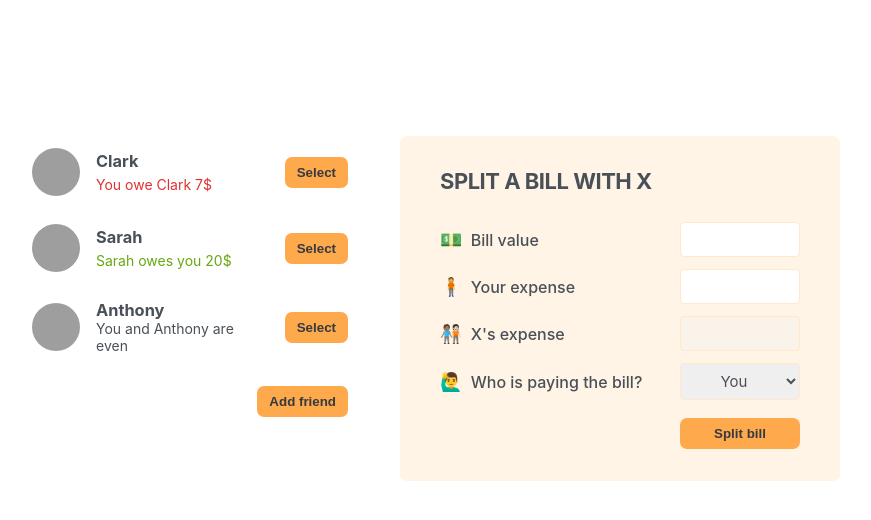
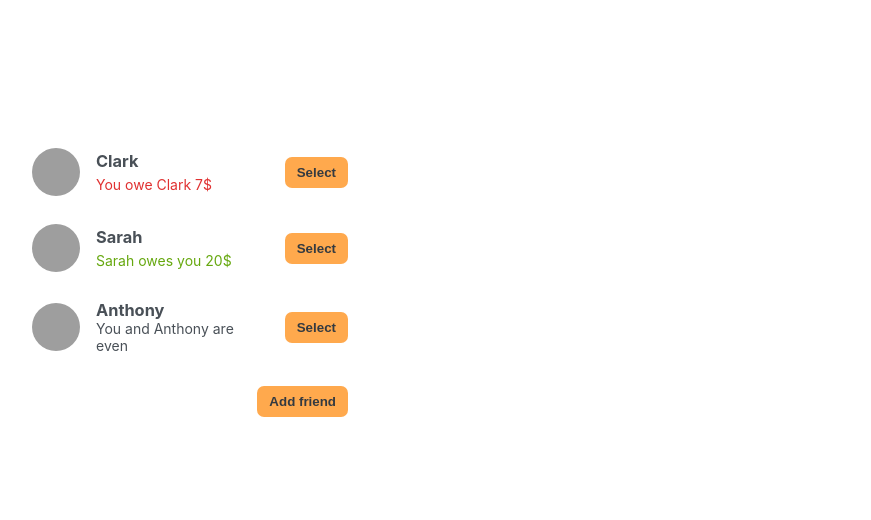
Before and after one commit to aswinss18/Split-Bill-App, a React (Create React App) app: page / in a window 1280 px wide. Shown: the top 520 px of the page, without its empty margins (210-1081 px from the left). Built offline with nearby package versions, Linux system fonts and the light colour scheme; grey boxes are pictures that could not be loaded.

Commit message:
Selecting the friend and showing the form functionality is created

```diff
--- a/src/App.jsx
+++ b/src/App.jsx
@@ -25,7 +25,7 @@
 export default function App() {
   const [friends, setFriends] = useState(initialFriends);
   const [showAddFriend, setShowAddFriend] = useState(false);
-
+  const [selectedFriend, setSelectedFriend] = useState(null);
   function handleShowAddFriend() {
     setShowAddFriend((show) => !show);
   }
@@ -33,16 +33,27 @@
     setFriends((friends) => [...friends, friend]);
     setShowAddFriend(false);
   }
+  function handleSelection(friend) {
+    // setSelectedFriend(friend);
+
+    setSelectedFriend((cur) => (cur?.id === friend.id ? null : friend));
+    setShowAddFriend(false);
+  }
+
   return (
     <div className="app">
       <div className="sidebar">
-        <FriendsList friends={friends} />
+        <FriendsList
+          friends={friends}
+          selectedFriend={selectedFriend}
+          onSelection={handleSelection}
+        />
         {showAddFriend && <FormAddFriend onAddFriend={handleAddFriend} />}
         <Button onClick={handleShowAddFriend}>
           {showAddFriend ? "Close" : "Add friend"}
         </Button>
       </div>
-      <FormSplitBill />
+      {selectedFriend && <FormSplitBill selectedFriend={selectedFriend} />}
     </div>
   );
 }
@@ -53,19 +64,26 @@
     </button>
   );
 }
-function FriendsList({ friends }) {
+function FriendsList({ friends, onSelection, selectedFriend }) {
   return (
     <ul>
       {friends.map((friend) => (
-        <Friend friend={friend} key={friend.id} />
+        <Friend
+          friend={friend}
+          key={friend.id}
+          selectedFriend={selectedFriend}
+          onSelection={onSelection}
+        />
       ))}
     </ul>
   );
 }
-function Friend({ friend }) {
+function Friend({ friend, onSelection, selectedFriend }) {
+  const isSelected = selectedFriend?.id === friend.id;
+
   return (
-    <li>
-      <img src={friend.image} alt={friend.image} />
+    <li className={isSelected ? "selected" : ""}>
+      <img src={friend.image} alt={friend.name} />
       <h3>{friend.name}</h3>
       {friend.balance < 0 && (
         <p className="red">
@@ -78,7 +96,9 @@
         </p>
       )}
       {friend.balance === 0 && <p>You and {friend.name} are even</p>}
-      <Button>Select</Button>
+      <Button onClick={() => onSelection(friend)}>
+        {isSelected ? "Close" : "Select"}
+      </Button>
     </li>
   );
 }
@@ -122,20 +142,20 @@
     </form>
   );
 }
-function FormSplitBill() {
+function FormSplitBill({ selectedFriend }) {
   return (
     <form className="form-split-bill">
-      <h2>Split a bill with X </h2>
+      <h2>Split a bill with {selectedFriend.name}</h2>
       <label>💵 Bill value</label>
       <input type="text" />
       <label>🧍 Your expense</label>
       <input type="text" />
-      <label>🧑🏽‍🤝‍🧑🏻 X's expense</label>
+      <label>🧑🏽‍🤝‍🧑🏻 {selectedFriend.name}'s expense</label>
       <input type="text" disabled />
       <label>🙋‍♂️ Who is paying the bill?</label>
       <select>
         <option value="user">You</option>
-        <option value="friend">X</option>
+        <option value="friend">{selectedFriend.name}</option>
       </select>
       <Button>Split bill</Button>
     </form>
```
